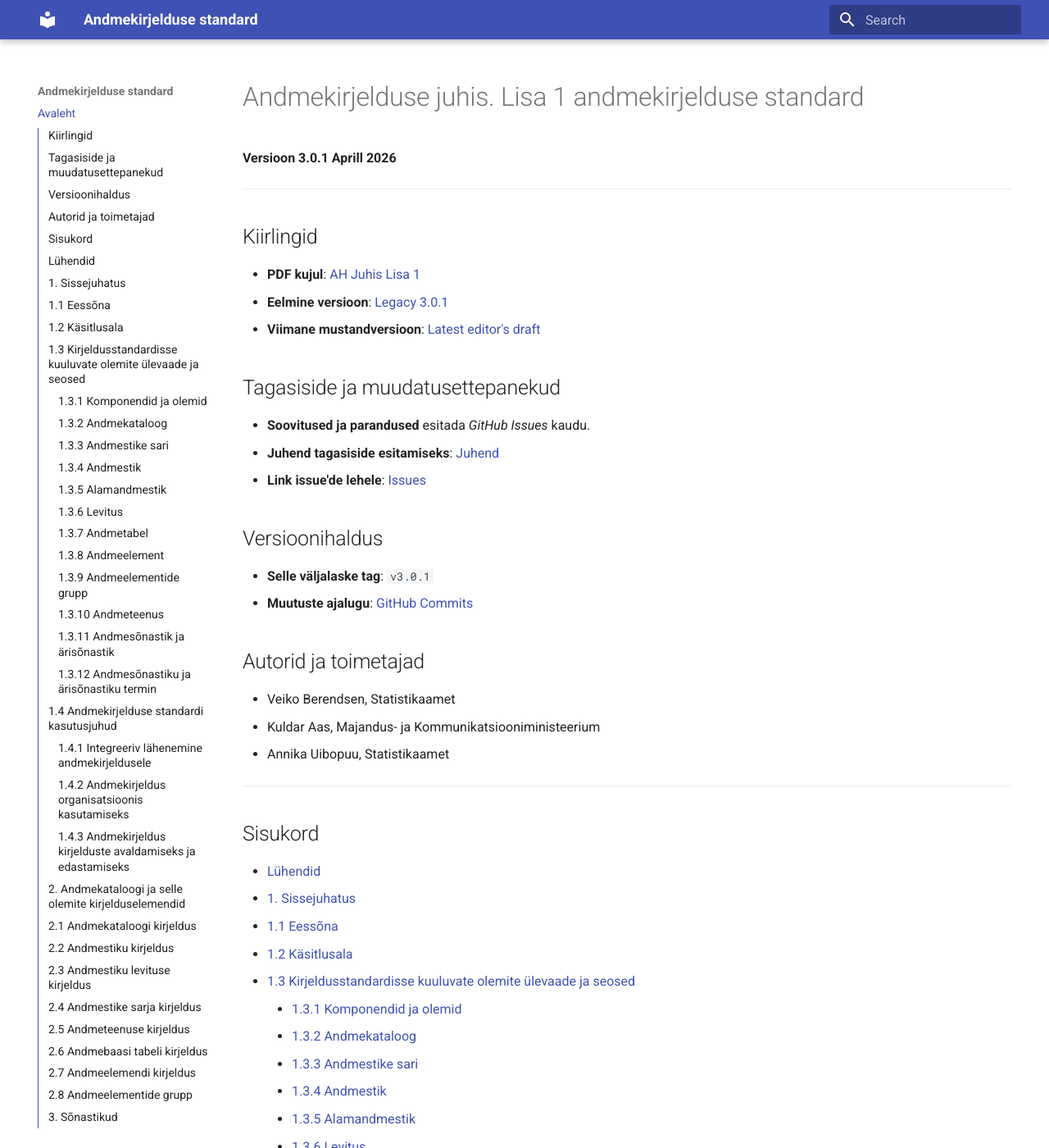
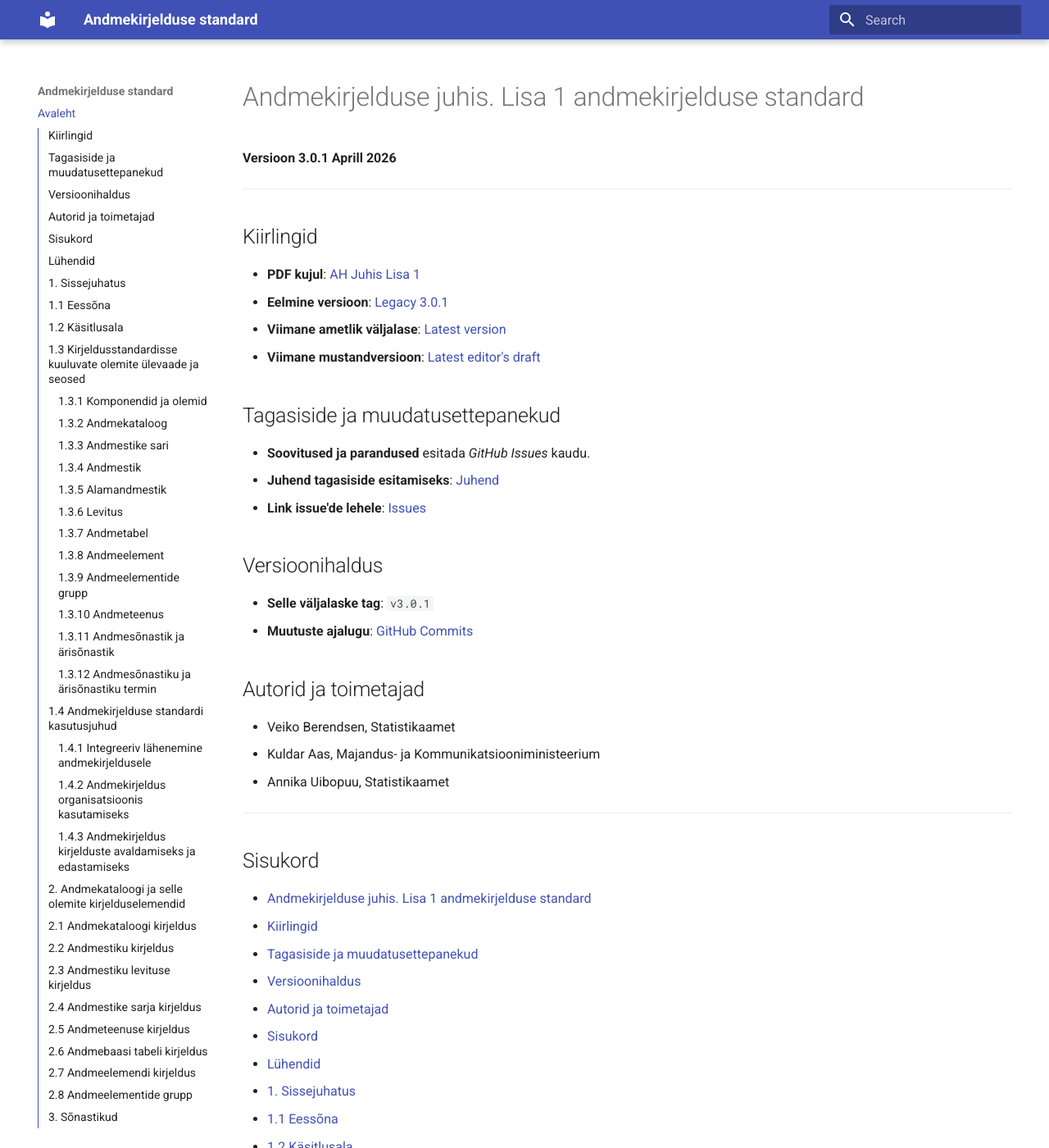
Before and after one commit to e-gov/Andmekirjelduse-Standard, an MkDocs documentation site: the page built from docs/index.md, in a window 1280 px wide and 1400 px high. Shown: the whole window at 82% size. Built offline with MkDocs 1.6.1 and Material for MkDocs 9.7.7, drawn with Linux system fonts in a browser that asks for light colours; the version menu is left out.

Commit message:
toimetus

```diff
--- a/docs/index.md
+++ b/docs/index.md
@@ -7,7 +7,8 @@
 ## Kiirlingid
 - **PDF kujul**: [AH Juhis Lisa 1](legacy/AH_juhis_andmekirjeldus_standard_3.0.1.pdf)
 - **Eelmine versioon**: [Legacy 3.0.1](legacy/index.md)
-- **Viimane mustandversioon**: [Latest editor's draft]()
+- **Viimane ametlik väljalase**: [Latest version](https://e-gov.github.io/Andmekirjelduse-Standard/stable/)
+- **Viimane mustandversioon**: [Latest editor's draft](https://e-gov.github.io/Andmekirjelduse-Standard/draft/)
 
 ## Tagasiside ja muudatusettepanekud
 - **Soovitused ja parandused** esitada *GitHub Issues* kaudu.
@@ -27,6 +28,12 @@
 
 ## Sisukord
 
+- [Andmekirjelduse juhis. Lisa 1 andmekirjelduse standard](#andmekirjelduse-juhis-lisa-1-andmekirjelduse-standard)
+  - [Kiirlingid](#kiirlingid)
+  - [Tagasiside ja muudatusettepanekud](#tagasiside-ja-muudatusettepanekud)
+  - [Versioonihaldus](#versioonihaldus)
+  - [Autorid ja toimetajad](#autorid-ja-toimetajad)
+  - [Sisukord](#sisukord)
   - [Lühendid](#lühendid)
   - [1. Sissejuhatus](#1-sissejuhatus)
   - [1.1 Eessõna](#11-eessõna)
```
